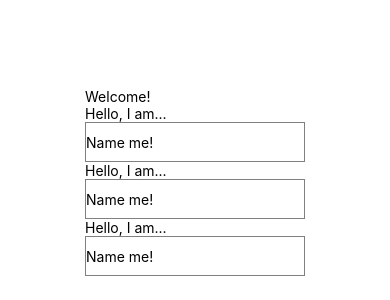
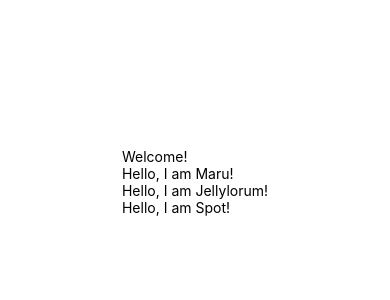
Before and after one commit to otf/reactnative-tutorial, a React Native app: screen / in a window 390 px wide. Shown: the part 240-540 px from the top of the page. Built offline with nearby package versions, Linux system fonts and the light colour scheme.

Commit message:
Use props on the cat component.

```diff
--- a/Cat.js
+++ b/Cat.js
@@ -1,18 +1,10 @@
 import React from 'react';
 import {Text, TextInput, View} from 'react-native';
 
-const Cat = () => {
+const Cat = props => {
   return (
     <View>
-      <Text>Hello, I am...</Text>
-      <TextInput
-        style={{
-          height: 40,
-          borderColor: 'gray',
-          borderWidth: 1,
-        }}
-        defaultValue="Name me!"
-      />
+      <Text>Hello, I am {props.name}!</Text>
     </View>
   );
 };
@@ -21,9 +13,9 @@
   return (
     <View>
       <Text>Welcome!</Text>
-      <Cat/>
-      <Cat/>
-      <Cat/>
+      <Cat name="Maru"/>
+      <Cat name="Jellylorum"/>
+      <Cat name="Spot"/>
     </View>
   );
 };
```
